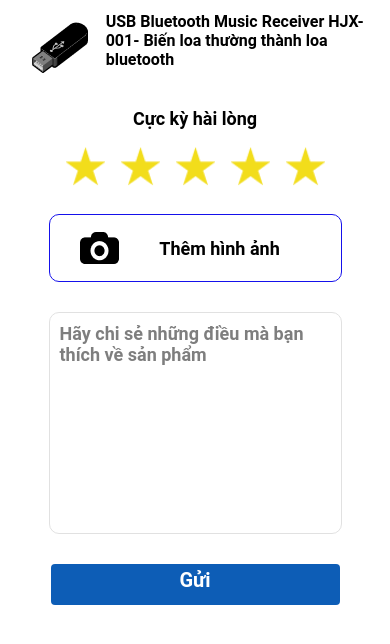
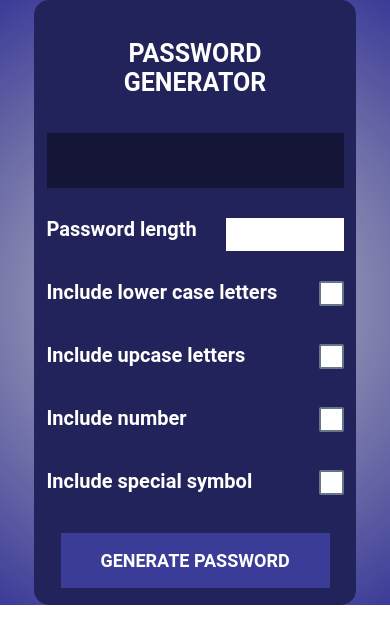
Before and after one commit to thuan1041/lttbdd_lab, a React Native app in the folder lttbdd_lab4/: screen / in a window 390 px wide. Shown: the top 644 px of the page. Built offline with nearby package versions, Linux system fonts and the light colour scheme.

Commit message:
lab4 2c interface

```diff
--- a/lttbdd_lab4/App.js
+++ b/lttbdd_lab4/App.js
@@ -2,10 +2,12 @@ import { StatusBar } from 'expo-status-bar';
 import { StyleSheet, Text, View } from 'react-native';
 import Lab4_2a from './components/Lab4_2a';
 import Lab4_2b from './components/Lab4_2b';
+import Lab4_2c from './components/Lab4_2c';
 
 export default function App() {
   return (
     <Lab4_2a/>,
-    <Lab4_2b/>
+    <Lab4_2b/>,
+    <Lab4_2c/>
   );
 }
--- /dev/null
+++ b/lttbdd_lab4/components/Lab4_2c.js
@@ -0,0 +1,126 @@
+import { StyleSheet, Text, View, TouchableOpacity, TextInput, Image, CheckBox} from "react-native";
+
+function Lab4_2c() {
+    return (
+        <View style={styles.container}>
+            <View style={styles.bgWrapper}>
+                <View>
+                    <Text style={styles.textHeader}>PASSWORD<br/>GENERATOR</Text>
+                </View>
+                <TextInput style={styles.passwordTxt}></TextInput>
+                <View style={styles.statusWrapper}>
+                    <Text style={styles.statusTxt}>Password length</Text>
+                    <TextInput style={styles.pwLengthTxt} ></TextInput>
+                </View>
+                <View style={styles.statusWrapper}>
+                    <Text style={styles.statusTxt}>Include lower case letters</Text>
+                    <CheckBox style={styles.checkboxTxt}></CheckBox>
+                </View>
+                <View style={styles.statusWrapper}>
+                    <Text style={styles.statusTxt}>Include upcase letters</Text>
+                    <CheckBox style={styles.checkboxTxt}></CheckBox>
+                </View>
+                <View style={styles.statusWrapper}>
+                    <Text style={styles.statusTxt}>Include number</Text>
+                    <CheckBox style={styles.checkboxTxt}></CheckBox>
+                </View>
+                <View style={styles.statusWrapper}>
+                    <Text style={styles.statusTxt}>Include special symbol</Text>
+                    <CheckBox style={styles.checkboxTxt}></CheckBox>
+                </View>
+                <View style={styles.btnWrapper}>
+                    <TouchableOpacity style={styles.btnGenerate}>
+                        <Text style={styles.btnGenerateTxt}>GENERATE PASSWORD</Text>
+                    </TouchableOpacity>
+                </View>
+            </View>
+        </View>
+    );
+}
+
+export default Lab4_2c;
+
+const styles = StyleSheet.create({
+    container:{
+        display:"flex",
+        flexDirection:"column",
+        alignItems:"center",
+        justifyContent:"center",
+        width:"100%",
+        backgroundImage: 'radial-gradient(circle, rgba(196,196,196,1) 0%, rgba(59,59,152,1) 100%)',
+    },
+    bgWrapper:{
+        display:"flex",
+        flexDirection:"column",
+        alignItems:"center",
+        width:322,
+        height:605,
+        backgroundColor:"#23235B",
+        borderRadius:15,
+    },
+    textHeader:{
+        width:181,
+        height:64,
+        fontFamily:"Roboto",
+        fontWeight:700,
+        fontSize:25,
+        fontWeight:700,
+        lineHeight:29.3,
+        textAlign:"center",
+        marginTop:39,
+        color:"#FFFFFF",
+    },
+    passwordTxt:{
+        width:297,
+        height:55,
+        backgroundColor:"#151537",
+        marginTop:30,
+        marginBottom:30
+    },
+    statusWrapper:{
+        display:"flex",
+        flexDirection:"row",
+        justifyContent:"space-between",
+        width:297,
+        height:55,
+        marginBottom:8,
+    },
+    statusTxt:{
+        fontFamily: "Roboto",
+        fontSize: 20,
+        fontWeight: 700,
+        lineHeight: 23.44,
+        textAlign: "left",
+        color:"#ffffff",
+    },
+    checkboxTxt:{
+        width:25,
+        height:25,
+    },
+    pwLengthTxt:{
+        width:118,
+        height:33,
+        backgroundColor:'#ffffff',
+    },
+    btnWrapper:{
+        width:269,
+        height:55,
+        display:"flex",
+        flexDirection:"row",
+        justifyContent:"center",
+        alignItems:"center",
+        backgroundColor:"#3B3B98",
+
+    },
+    btnGenerate:{
+    },
+    btnGenerateTxt:{
+        fontFamily:"Roboto",
+        fontWeight:700,
+        fontSize:18,
+        lineHeight:21.09,
+        textAlign:"center",
+        color:"#FFFFFF",
+    }
+
+})
```
